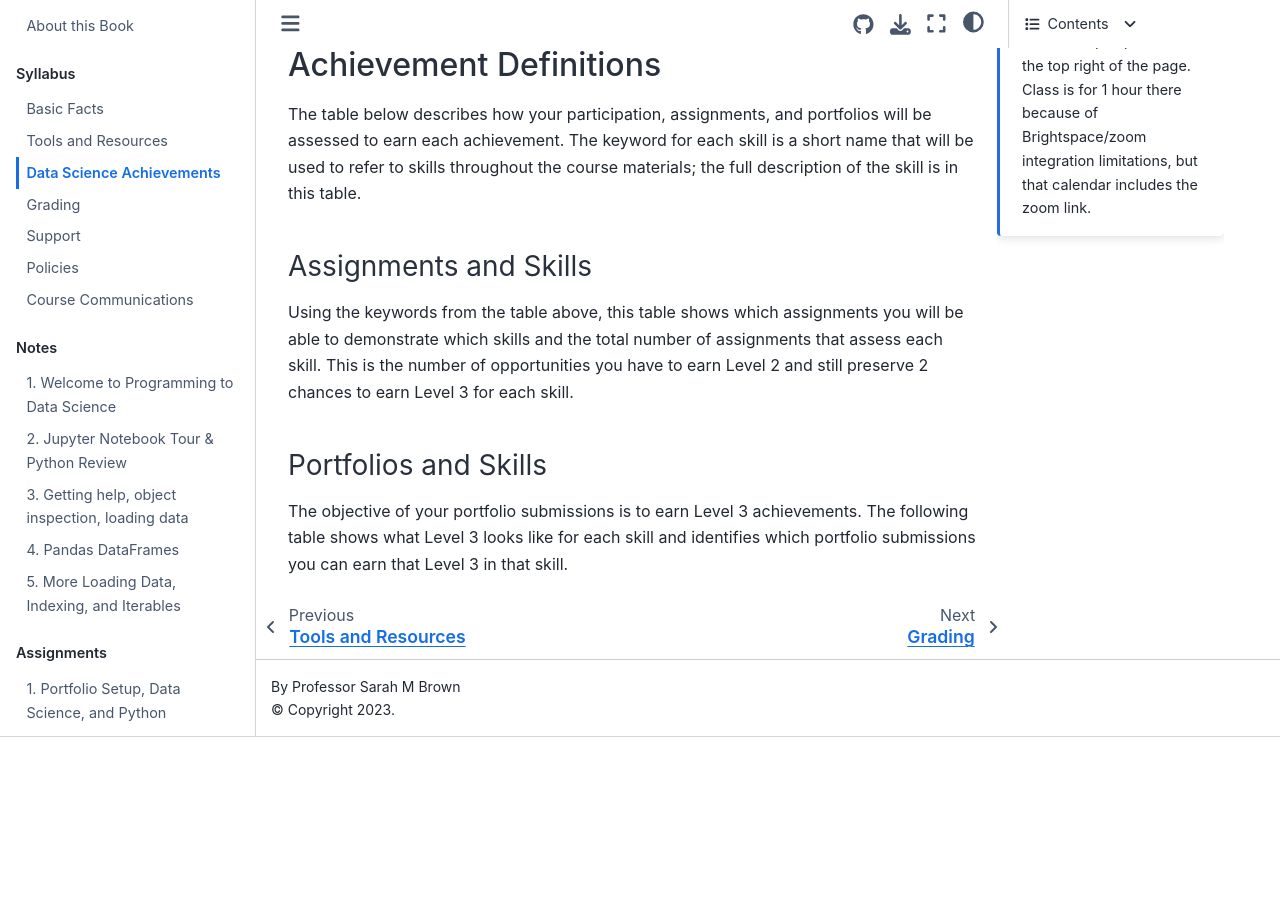
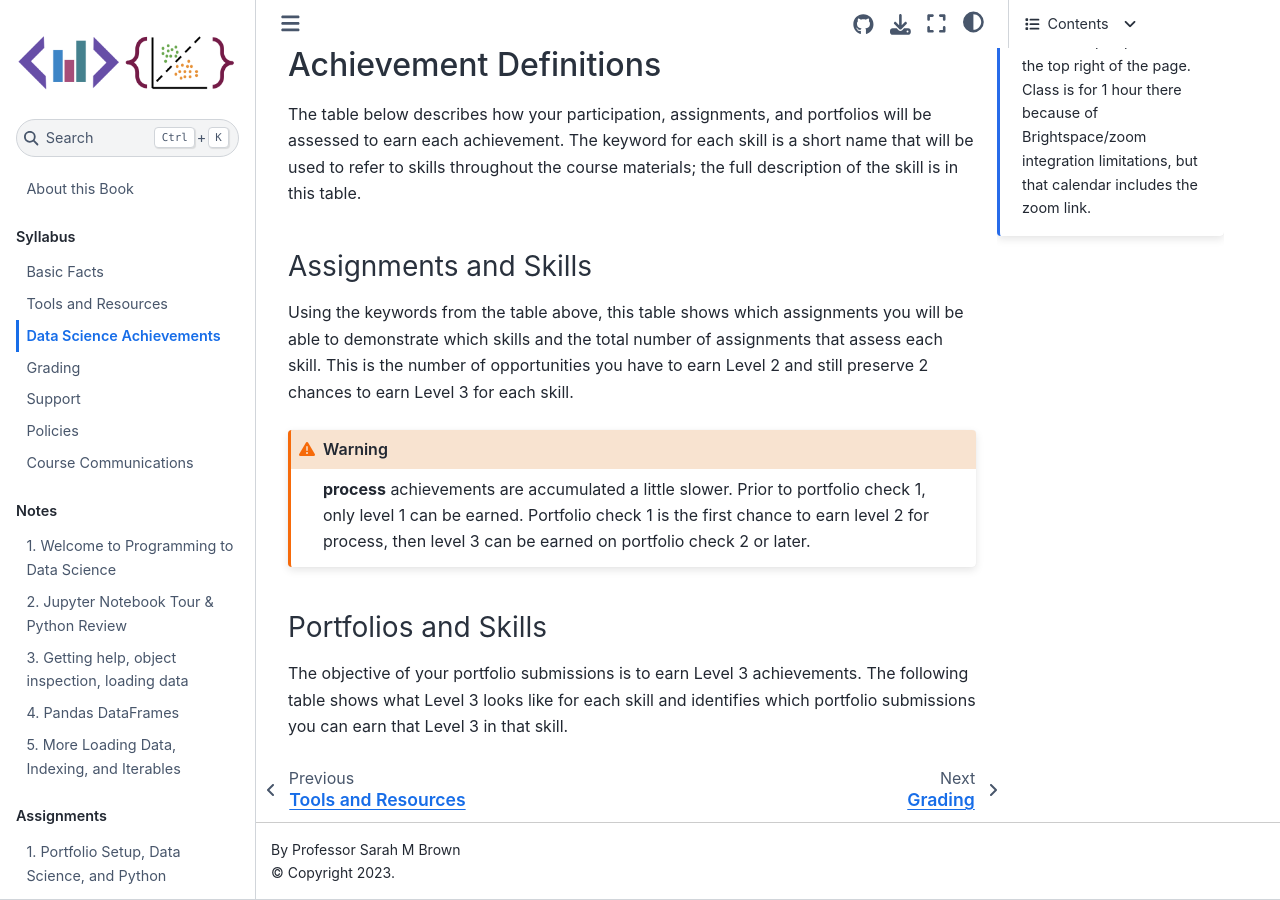
Before and after one commit to rhodyprog4ds/BrownFall21, a Jupyter Book: the page built from syllabus/achievements.md, in a window 1280 px wide and 900 px high, scrolled down 733 px. Built offline with Jupyter Book 1.0.4 settings and Sphinx 7.4.7 and the Sphinx Book theme 1.1.4, drawn with Linux system fonts in a browser that asks for light colours; pages that are not in the unit, such as notebooks, are missing from menus; before the commit the page ends 1470 px from its top, so only the background shows below that.

Commit message:
clarify process

````diff
--- a/syllabus/achievements.md
+++ b/syllabus/achievements.md
@@ -138,6 +138,10 @@
 rubric_df[assignment_cols]
 ```
 
+```{warning}
+**process** achievements are accumulated a little slower. Prior to portfolio check 1, only level 1 can be earned.  Portfolio check 1 is the first chance to earn level 2 for process, then level 3 can be earned on portfolio check 2 or later.
+```
+
 (portfolioskills)=
 ### Portfolios and Skills
 
````
Also changed, not shown: 1 other file.
